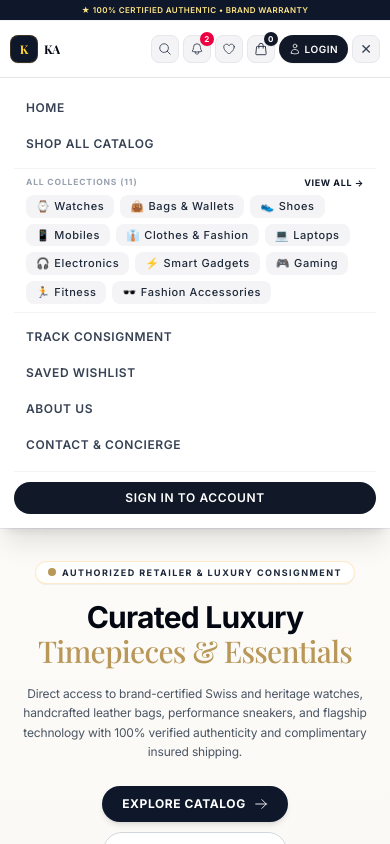
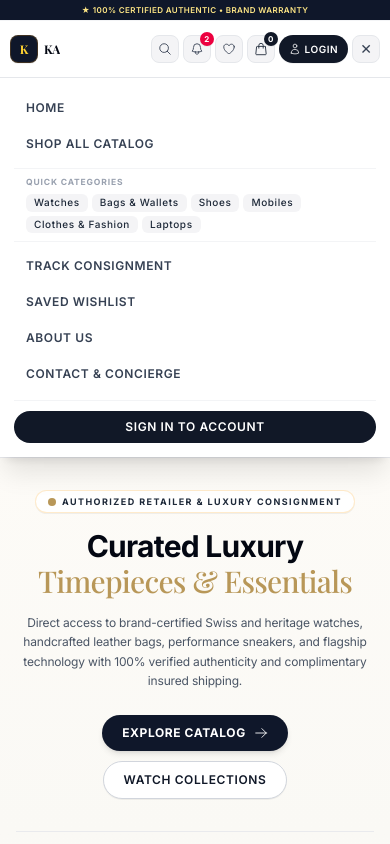
Before and after one commit to Vrushali1709/Krishna-Accessories, a React (Vite) app: page / in a window 390 px wide. Both pictures are taken after a click on the button "Toggle Menu". Shown: the top 844 px of the page. Built offline with nearby package versions, Linux system fonts and the light colour scheme; a web font is replaced by a local one.

Commit message:
Initial Commit

```diff
--- a/src/components/Navbar.jsx
+++ b/src/components/Navbar.jsx
@@ -2,24 +2,10 @@
 import React, { useEffect, useState, useRef } from 'react';
 import { Link, useLocation, useNavigate } from 'react-router-dom';
 import { getCartCount } from '../utils/cart';
-import { defaultCategories, getCategories, getProducts, getWishlist } from '../utils/productStore';
+import { defaultCategories, getWishlist } from '../utils/productStore';
 import { getCurrentUser, logout } from '../utils/auth';
 import { getNotifications, markNotificationRead, markAllNotificationsRead } from '../utils/orderStore';
 import { BagIcon, SearchIcon, UserIcon, ChevronDownIcon, HeartIcon, BellIcon } from './Icons';
-
-const categoryIcons = {
-  "Watches": "⌚",
-  "Bags & Wallets": "👜",
-  "Shoes": "👟",
-  "Mobiles": "📱",
-  "Clothes & Fashion": "👔",
-  "Laptops": "💻",
-  "Electronics": "🎧",
-  "Smart Gadgets": "⚡",
-  "Gaming": "🎮",
-  "Fitness": "🏃",
-  "Fashion Accessories": "🕶️"
-};
 
 export default function Navbar() {
   const location = useLocation();
@@ -28,8 +14,6 @@ export default function Navbar() {
   const [wishlistCount, setWishlistCount] = useState(0);
   const [notifications, setNotifications] = useState([]);
   const [currentUser, setCurrentUser] = useState(() => getCurrentUser());
-  const [categories, setCategories] = useState(() => getCategories());
-  const [products, setProducts] = useState(() => getProducts());
 
   const [mobileMenuOpen, setMobileMenuOpen] = useState(false);
   const [categoriesOpen, setCategoriesOpen] = useState(false);
@@ -72,12 +56,6 @@ export default function Navbar() {
     setWishlistCount(getWishlist().length);
     setNotifications(getNotifications());
     setCurrentUser(getCurrentUser());
-    setCategories(getCategories());
-    setProducts(getProducts());
-  };
-
-  const getCategoryProductCount = (catName) => {
-    return products.filter(p => p.category?.toLowerCase() === catName.toLowerCase()).length;
   };
 
   useEffect(() => {
@@ -86,8 +64,6 @@ export default function Navbar() {
     window.addEventListener('wishlistUpdated', refreshState);
     window.addEventListener('notificationsUpdated', refreshState);
     window.addEventListener('authUpdated', refreshState);
-    window.addEventListener('categoriesUpdated', refreshState);
-    window.addEventListener('productsUpdated', refreshState);
     window.addEventListener('storage', refreshState);
 
     return () => {
@@ -95,8 +71,6 @@ export default function Navbar() {
       window.removeEventListener('wishlistUpdated', refreshState);
       window.removeEventListener('notificationsUpdated', refreshState);
       window.removeEventListener('authUpdated', refreshState);
-      window.removeEventListener('categoriesUpdated', refreshState);
-      window.removeEventListener('productsUpdated', refreshState);
       window.removeEventListener('storage', refreshState);
     };
   }, [location.pathname]);
@@ -224,58 +198,31 @@ export default function Navbar() {
                 <div
                   onMouseEnter={handleCatMouseEnter}
                   onMouseLeave={handleCatMouseLeave}
-                  className="absolute left-0 top-full pt-1.5 w-[620px] max-w-[90vw] z-50 animate-fade-in"
+                  className="absolute left-0 top-full pt-1.5 w-80 z-50 animate-fade-in"
                 >
-                  <div className="rounded-2xl border border-gray-200 bg-white p-4 shadow-2xl">
-                    <div className="px-1 py-1 border-b border-gray-100 mb-3 flex justify-between items-center">
-                      <div className="flex items-center gap-2">
-                        <span className="text-[10px] font-bold uppercase tracking-wider text-gray-950">
-                          All Boutique Collections
-                        </span>
-                        <span className="rounded-full bg-amber-100 px-2 py-0.2 text-[8.5px] font-bold text-amber-900">
-                          {categories.length} Departments
-                        </span>
-                      </div>
+                  <div className="rounded-xl border border-gray-200 bg-white p-3 shadow-xl">
+                    <div className="px-2.5 py-1 border-b border-gray-100 mb-2 flex justify-between items-center">
+                      <span className="text-[9px] font-semibold uppercase tracking-wider text-gray-400">Departments</span>
                       <Link
                         to="/shop"
                         onClick={() => setCategoriesOpen(false)}
-                        className="text-[10px] font-bold text-gray-900 hover:text-[#B89758] flex items-center gap-1 transition"
+                        className="text-[9.5px] font-bold text-gray-900 hover:underline"
                       >
-                        <span>Explore Full Catalog</span>
-                        <span>&rarr;</span>
+                        View All &rarr;
                       </Link>
                     </div>
-
-                    <div className="grid grid-cols-3 gap-1.5 max-h-[380px] overflow-y-auto pr-1">
-                      {categories.map((cat) => {
-                        const count = getCategoryProductCount(cat);
-                        return (
+                    <div className="grid grid-cols-2 gap-1">
+                      {defaultCategories.slice(0, 10).map((cat) => (
                         <Link
                           key={cat}
                           to={`/shop?category=${encodeURIComponent(cat)}`}
                           onClick={() => setCategoriesOpen(false)}
-                            className="group flex items-center justify-between rounded-xl p-2 text-xs normal-case text-gray-700 transition hover:bg-[#F4F4F6] hover:text-black border border-transparent hover:border-gray-200"
+                          className="flex items-center justify-between rounded-lg px-2.5 py-1.5 text-xs normal-case text-gray-700 transition hover:bg-gray-100 hover:text-black font-medium"
                         >
-                            <div className="flex items-center gap-2 min-w-0">
-                              <span className="text-base shrink-0">{categoryIcons[cat] || "💎"}</span>
-                              <div className="min-w-0">
-                                <span className="font-semibold block truncate text-[11.5px] group-hover:text-gray-950">
-                                  {cat}
-                                </span>
-                                <span className="text-[9.5px] text-gray-400 block">
-                                  {count > 0 ? `${count} items` : 'Explore'}
-                                </span>
-                              </div>
-                            </div>
-                            <span className="text-[10px] text-gray-300 group-hover:text-gray-900 transition-transform group-hover:translate-x-0.5">&rarr;</span>
+                          <span className="truncate">{cat}</span>
+                          <span className="text-[9.5px] text-gray-400">&rarr;</span>
                         </Link>
-                        );
-                      })}
-                    </div>
-
-                    <div className="mt-3 pt-2.5 border-t border-gray-100 flex items-center justify-between text-[9.5px] text-gray-500 bg-gray-50/80 -mx-4 -mb-4 px-4 py-2 rounded-b-2xl">
-                      <span className="font-medium text-amber-900">★ 100% Certified Authentic Guarantee</span>
-                      <span>🚚 Free Express Shipping &ge; ₹2,000</span>
+                      ))}
                     </div>
                   </div>
                 </div>
@@ -430,8 +377,7 @@ export default function Navbar() {
                           <div
                             key={n.id}
                             onClick={() => markNotificationRead(n.id)}
-                            className={`rounded-xl p-2.5 text-xs transition cursor-pointer ${
-                              n.unread ? 'bg-[#F4F4F6] border border-gray-200' : 'hover:bg-gray-50'
+                            className={`rounded-xl p-2.5 text-xs transition cursor-pointer ${n.unread ? 'bg-[#F4F4F6] border border-gray-200' : 'hover:bg-gray-50'
                               }`}
                           >
                             <div className="flex justify-between items-start gap-1">
@@ -638,28 +584,15 @@ export default function Navbar() {
 
             {/* Quick Category links on mobile */}
             <div className="py-2 px-3 border-y border-gray-100 my-1">
-              <div className="flex items-center justify-between mb-1.5">
-                <span className="text-[8.5px] text-gray-400 font-bold uppercase tracking-widest">
-                  All Collections ({categories.length})
-                </span>
-                <Link
-                  to="/shop"
-                  onClick={() => setMobileMenuOpen(false)}
-                  className="text-[9px] font-bold text-gray-900 hover:underline"
-                >
-                  View All &rarr;
-                </Link>
-              </div>
-              <div className="flex flex-wrap gap-1.5 normal-case font-medium">
-                {categories.map((c) => (
+              <span className="text-[8.5px] text-gray-400 block mb-1.5 font-bold uppercase tracking-widest">Quick Categories</span>
+              <div className="flex flex-wrap gap-1 normal-case font-medium">
+                {defaultCategories.slice(0, 6).map(c => (
                   <Link
                     key={c}
                     to={`/shop?category=${encodeURIComponent(c)}`}
-                    onClick={() => setMobileMenuOpen(false)}
-                    className="inline-flex items-center gap-1 rounded-lg bg-[#F4F4F6] px-2.5 py-1 text-[11px] text-gray-800 hover:bg-gray-200"
+                    className="rounded-md bg-[#F4F4F6] px-2 py-0.5 text-[10px] text-gray-800 hover:bg-gray-200"
                   >
-                    <span>{categoryIcons[c] || '💎'}</span>
-                    <span>{c}</span>
+                    {c}
                   </Link>
                 ))}
               </div>
```
Lines whose indentation alone changed are shown as unchanged.
